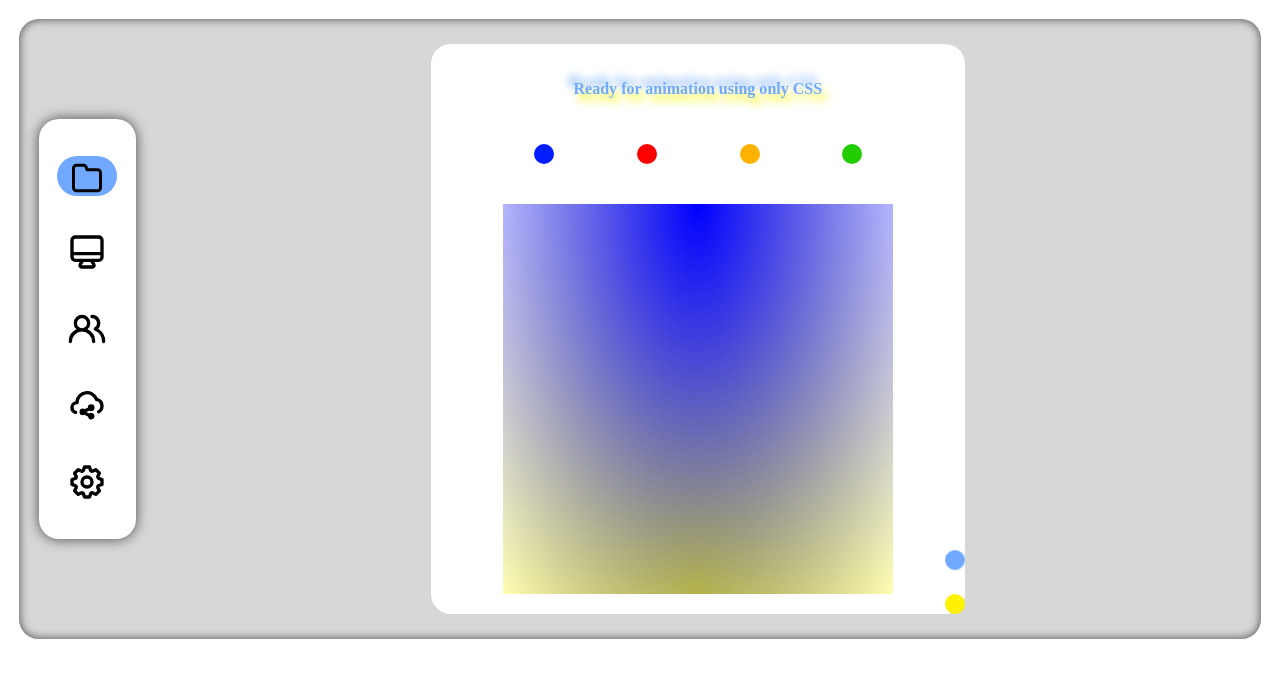
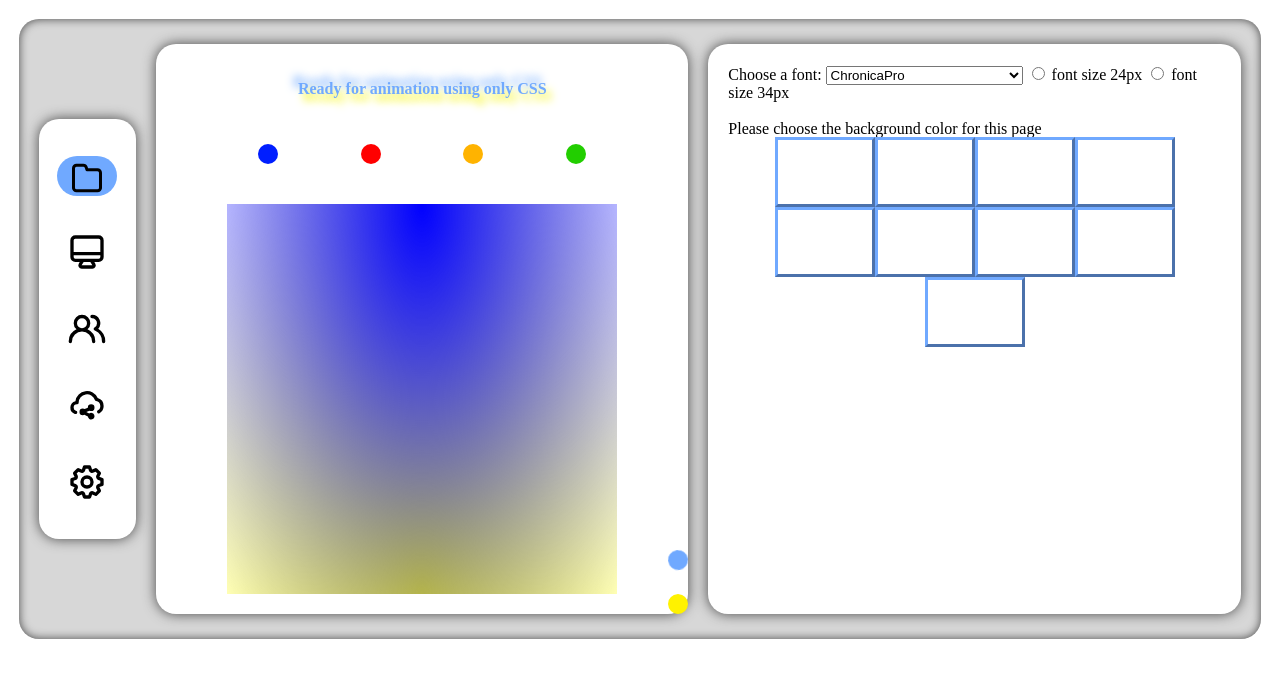
Before and after one commit to Oleksandr-D/Team-site, a plain HTML site: page project.html in a window 1280 px wide. Shown: the part 66-744 px from the top of the page. Drawn offline with Linux system fonts and the light colour scheme; a web font is replaced by a local one.

Commit message:
add change font by js

```diff
--- a/Styles/scss/_pages.scss
+++ b/Styles/scss/_pages.scss
@@ -675,10 +675,10 @@ input[type="button"]:hover {
 .wraper-center {
    width: 100%;
    display: flex;
-   display: flex;
    align-items: center;
    justify-content: center;
    align-content: center;
+   flex-wrap: wrap;
 }
 
 .backgr {
@@ -729,3 +729,21 @@ input[type="button"]:hover {
 
    }
 }
+
+.settings-wraper {
+   height: 100%;
+   padding: 20px;
+}
+
+#fonts {
+   width: 40%;
+}
+
+.settings-wraper>p {
+   margin-top: 20px;
+}
+.col-box{
+   width: 100px;
+   height: 70px;
+   border: 3px outset $main-color;
+}
--- a/project.html
+++ b/project.html
@@ -41,24 +41,50 @@
          </aside>
          <div class="wraper-blocks">
             <article class="content-block">
-               <div class="animation-block bg">
+               <div class="animation-block bg shadows">
                   <div class="animated-circle"></div>
                   <div class="animated-circle-yellow"></div>
                   <h4 class="animaded-text">Ready for animation using only CSS</h4>
-                  <div class="pulse-container" ondrop="drop(event)" ondragover="allowDrop(event)" >
-                     <div id="drag1" ondragstart="drag(event)" draggable="true"
-                          class="icon blue" >
-                  </div>
+                  <div class="pulse-container" ondrop="drop(event)" ondragover="allowDrop(event)">
+                     <div id="drag1" ondragstart="drag(event)" draggable="true" class="icon blue">
+                     </div>
                      <div class="icon red"></div>
                      <div class="icon orange"></div>
                      <div class="icon green"></div>
                   </div>
                   <div class="wraper-center">
                      <div class="backgr">
-                        <div id="drop" ondrop="drop(event)" ondragover="allowDrop(event)"
-                             class="gradients">
-                         </div>
+                        <div id="drop" ondrop="drop(event)" ondragover="allowDrop(event)" class="gradients">
+                        </div>
                      </div>
+                  </div>
+               </div>
+            </article>
+            <article class="content-block">
+               <div class="settings-wraper bg shadows">
+                  <label for="fonts">Choose a font:</label>
+                  <select id="fonts" name="font">
+                     <option value="ChronicaPro">ChronicaPro</option>
+                     <option value="bahij-sultannahia">Bahij-sultannahia</option>
+                     <option value="Alegreya">Alegreya"</option>
+                     <option value="Vollkorn">Vollkorn</option>
+                     <option value="Gentium Book Basic">Gentium Book Basic</option>
+                  </select>
+                  <input type="radio" id="font-24" name="size" value="24px" onclick="fSize()">
+                  <label for="font-24">font size 24px</label>
+                  <input type="radio" id="font-34" name="size" value="34px" onclick="fSize()">
+                  <label for="font-34">font size 34px</label>
+                  <p>Please choose the background color for this page</p>
+                  <div class="wraper-center">
+                     <div class="col-box"></div>
+                     <div class="col-box"></div>
+                     <div class="col-box"></div>
+                     <div class="col-box"></div>
+                     <div class="col-box"></div>
+                     <div class="col-box"></div>
+                     <div class="col-box"></div>
+                     <div class="col-box"></div>
+                     <div class="col-box"></div>
                   </div>
                </div>
             </article>
--- a/script/main-js.js
+++ b/script/main-js.js
@@ -1,4 +1,6 @@
 //-------------------------------project page----------------------------------
+const getS = selector => document.querySelector(selector);
+let getAll = document.querySelectorAll('.animaded-text, a, h4 ,p');
 // drag and drop
 function allowDrop(ev) {
   ev.preventDefault();
@@ -13,8 +15,21 @@ function drop(ev) {
   var data = ev.dataTransfer.getData("text");
   ev.target.appendChild(document.getElementById(data));
 }
+
+getS('#fonts').onchange = function () {
+  for (const elem of getAll) {
+    elem.style.fontFamily = this.value;
+  }
+}
+
+function fSize() {
+  for (const elem of getAll) {
+    elem.style.fontSize = event.target.value;
+  }
+}
+
+
 //-----------------------account page-----------------------
-const getS = selector => document.querySelector(selector);
 let uerInfo = [];
 
 function showModal() {
```
Also changed, not shown: css/common.css, 1 other file.
